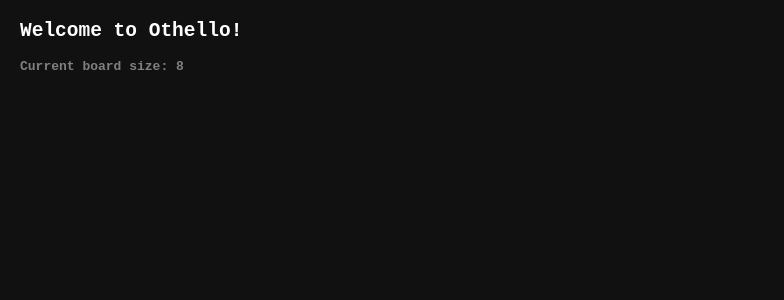
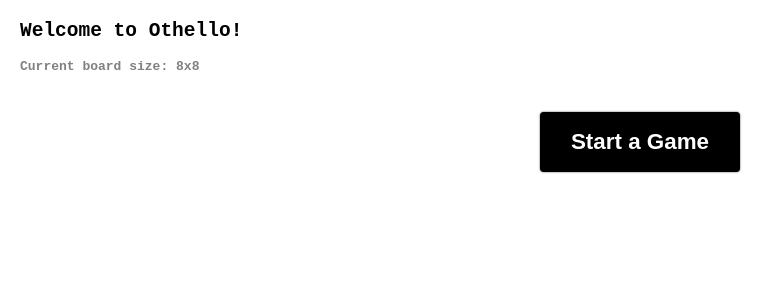
Before and after one commit to noahtallen/othello-ai, a React (Vite) app: page / in a window 1280 px wide. Shown: the top 300 px of the page, without its empty margins (0-784 px from the left). Built offline with nearby package versions, Linux system fonts and the light colour scheme.

Commit message:
Set up initial game board and state

```diff
--- /dev/null
+++ b/src/ErrorBoundary.tsx
@@ -0,0 +1,37 @@
+import * as React from 'react'
+import styled from 'styled-components'
+
+type ErrorState = {
+    errorMessage: null | string
+}
+
+export default class ErrorBoundary extends React.Component<{}, ErrorState> {
+    state: ErrorState = {
+        errorMessage: null
+    }
+    render() {
+        const { errorMessage } = this.state
+        if (errorMessage) {
+            // Show Error Message:
+            return <Error>An unexpected error occured: {errorMessage}</Error>
+        }
+
+        // Otherwise show children:
+        return this.props.children;
+    }
+    static getDerivedStateFromError(error: Error) {
+        // Update state so the next render will show the fallback UI.
+        return { errorMessage: error.message };
+    }
+}
+
+const Error = styled.div`
+    color: red;
+    font-size: 1.4em;
+    font-weight: bold;
+    text-align: center;
+    margin-left: auto;
+    margin-right: auto;
+    display: flex;
+    padding-left: 20px;
+`
--- /dev/null
+++ b/src/GameBoard.tsx
@@ -0,0 +1,59 @@
+import * as React from 'react';
+import styled from 'styled-components';
+import { OthelloBoard, OthelloCell } from './models';
+
+type BoardProps = {
+    gameState: OthelloBoard
+}
+
+// Note: I used the indices for keys in this case because the index
+// of an individual cell or row should never change. Though you'd
+// nromally have a real id of some sort, the unique identifier in
+// this case is actually the index!.
+export default function GameBoard({ gameState }: BoardProps) {
+    return <Table>
+        <tbody>{gameState.map((row, i) =>
+            <tr key={i} >
+                {row.map((cell, j) => <GameCell cell={cell} key={j} />)}
+            </tr>
+        )}</tbody>
+    </Table>
+}
+
+type CellProps = {
+    cell: OthelloCell,
+}
+const GameCell = ({ cell }: CellProps) => {
+    let content = null
+    if (cell !== OthelloCell.Empty) {
+        content = <Puck isWhite={cell === OthelloCell.White} />
+    }
+    return <Cell>{content}</Cell>
+}
+
+const Table = styled.table`
+    border-collapse: collapse;
+    border-spacing: 0px;
+`
+const cellSize = 100
+const Cell = styled.td`
+    width: ${cellSize}px;
+    height: ${cellSize}px;
+    border: 1px solid gray;
+    padding: 0px;
+    margin: 0;
+    text-align: center;
+`
+
+type PuckProps = {
+    isWhite: boolean
+}
+const puckSize = cellSize - 20
+const Puck = styled.div<PuckProps>`
+    margin: auto;
+    box-shadow: 0px 0px 5px 0px rgba(0,0,0,0.75);
+    width: ${puckSize}px;
+    height: ${puckSize}px;
+    border-radius: ${puckSize / 2}px;
+    background-color: ${props => props.isWhite ? 'white' : 'black'};
+`
--- /dev/null
+++ b/src/GameContainer.tsx
@@ -0,0 +1,71 @@
+import * as React from 'react';
+import styled from 'styled-components';
+import GameBoard from './GameBoard';
+import { OthelloCell, OthelloBoard } from './models';
+
+type Props = {
+    boardSize: number
+}
+
+function generateGameBoard(boardSize: number): OthelloBoard {
+    const getEmpties = () => Array(boardSize).fill(OthelloCell.Empty)
+    // We do a fill and then a map in order to create new instances
+    // of the empties array. Otherwise, each row will reference the
+    // same object in memory.
+    const fullBoard = Array(boardSize).fill(0).map( getEmpties )
+
+    // Set the initial game pieces:
+    const center1 = boardSize / 2 - 1
+    const center2 = boardSize / 2
+    fullBoard[center1][center1] = OthelloCell.White
+    fullBoard[center1][center2] = OthelloCell.Black
+    fullBoard[center2][center1] = OthelloCell.Black
+    fullBoard[center2][center2] = OthelloCell.White
+
+    console.log(fullBoard)
+    return fullBoard
+}
+
+export default function GameContainer({ boardSize }: Props) {
+    if (boardSize % 2 !== 0) {
+        throw new Error('Board size was not an even number.')
+    }
+    const [isPlaying, setIsPlaying] = React.useState(false)
+    const [gameState, setGameState] = React.useState<OthelloBoard | null>(null)
+    const startGame = () => {
+        setGameState(generateGameBoard(boardSize))
+        setIsPlaying(true)
+    }
+    return <Wrapper>
+        {!isPlaying && <StartButton onClick={startGame}>Start a Game</StartButton>}
+        {isPlaying && gameState && <GameBoard gameState={gameState} />}
+    </Wrapper>
+}
+
+const StartButton = styled.button`
+    width: 200px;
+    cursor: pointer;
+    height: 60px;
+    border-radius: 4px;
+    background-color: black;
+    box-shadow: 0px 0px 2px 0px rgba(0,0,0,0.75);
+    border: none;
+    font-weight: bold;
+    color: white;
+    font-size: 1.4em;
+    &:hover {
+        background-color: gray;
+    }
+`
+
+const Wrapper = styled.div`
+    width: 100%;
+    margin-left: auto;
+    margin-right: auto;
+    display: flex;
+    flex-direction: column;
+    justify-content: center;
+    align-items: center;
+    padding: 20px;
+    box-sizing: border-box;
+`
--- a/src/index.html
+++ b/src/index.html
@@ -10,7 +10,7 @@
                 padding: 0;
                 margin: 0;
                 font-family: monospace;
-                color: white;
+                color: black;
             }
         </style>
     </head>
--- a/src/index.tsx
+++ b/src/index.tsx
@@ -1,21 +1,22 @@
 import * as React from 'react';
 import * as ReactDOM from 'react-dom';
 import styled from 'styled-components';
+import GameContainer from './GameContainer';
+import ErrorBoundary from './ErrorBoundary';
 
+// NOTE: This must be an even number so that
+// the starting tiles can be generated accordingly.
 const BOARD_SIZE = 8
 
-type Props = {}
-
-class App extends React.Component<Props> {
-  render() {
-    return (
-      <Background>
-        <Title>Welcome to Othello!</Title>
-        <SubTitle>Current board size: {BOARD_SIZE}</SubTitle>
-      </Background>
-    )
-  }
-}
+const App = () => (
+  <Background>
+    <Title>Welcome to Othello!</Title>
+    <SubTitle>Current board size: {BOARD_SIZE}x{BOARD_SIZE}</SubTitle>
+    <ErrorBoundary>
+      <GameContainer boardSize={BOARD_SIZE} />
+    </ErrorBoundary>
+  </Background>
+)
 
 const Title = styled.h2`
   margin: 0;
@@ -27,9 +28,7 @@ const SubTitle = styled.h4`
   color: gray;
 `
 const Background = styled.div`
-  background-color: #111111;
-  width: 100vw;
-  height: 100vh;
+  background-color: white;
 `
 
 ReactDOM.render(<App />, document.getElementById("app"));
--- /dev/null
+++ b/src/models/index.ts
@@ -0,0 +1,7 @@
+export enum OthelloCell {
+    Black,
+    White,
+    Empty,
+}
+
+export type OthelloBoard = OthelloCell[][]
--- a/tsconfig.json
+++ b/tsconfig.json
@@ -7,7 +7,7 @@
         "noImplicitAny": true,
         "module": "es6",
         "moduleResolution": "node",
-        "target": "es5",
+        "target": "es6",
         "allowJs": true,
         "jsx": "react",
     },
```
